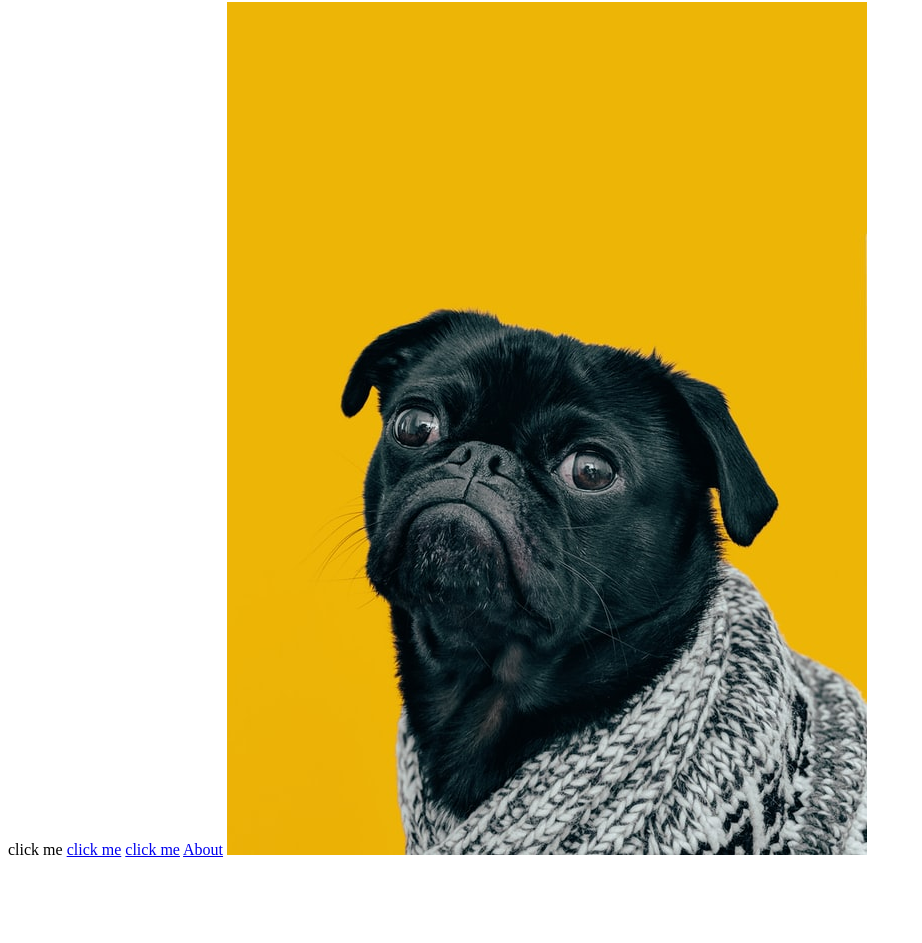
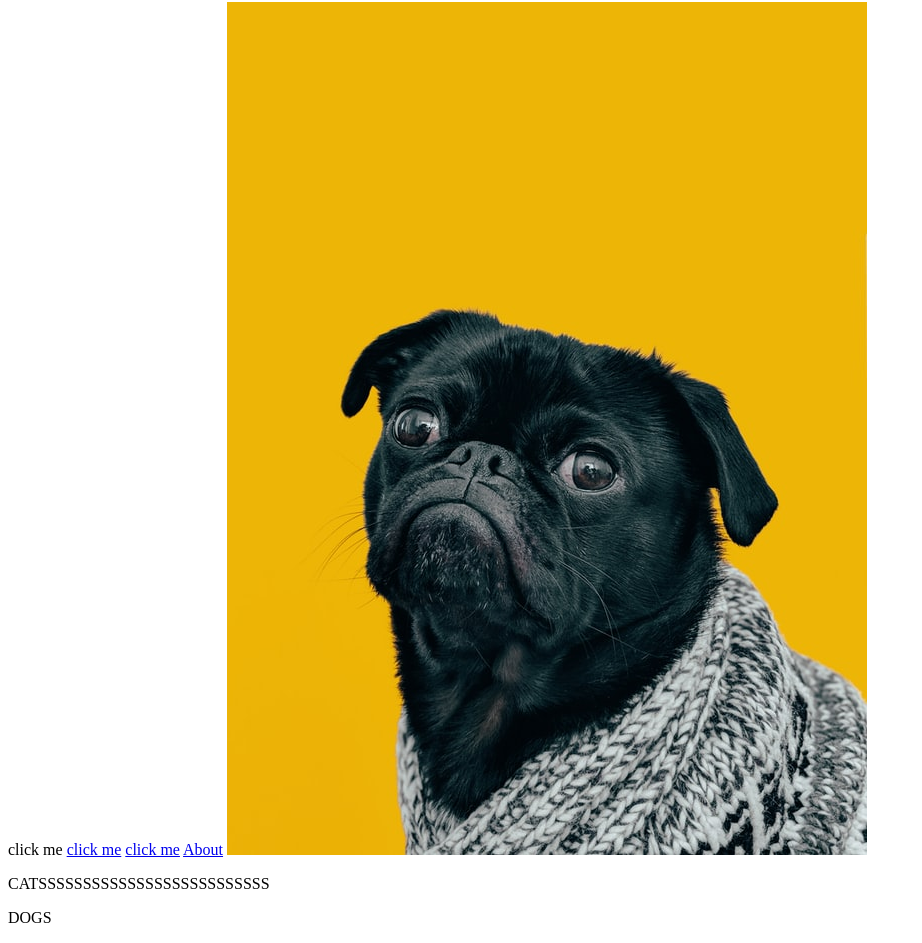
Before and after one commit to rosecodez/Learning, a plain HTML site: page odin-links-and-images/index.html in a window 1280 px wide. Shown: the part 78-1021 px from the top of the page, without its empty margins (0-922 px from the left). Before the commit the page ends 945 px from the top, so only its background shows below. Drawn offline with Linux system fonts and the light colour scheme.

Commit message:
Update index.html
beginning of the project

```diff
--- a/odin-links-and-images/index.html
+++ b/odin-links-and-images/index.html
@@ -22,6 +22,12 @@
     <!--relative link (from inside the webpage)-->
 
     <img src="images/dog.jpg" alt="charles">
+    <p>
+        CATSSSSSSSSSSSSSSSSSSSSSSSSSS
+    </p>
+    <p>
+        DOGS
+    </p>
 
 </body>
 </html>
```
